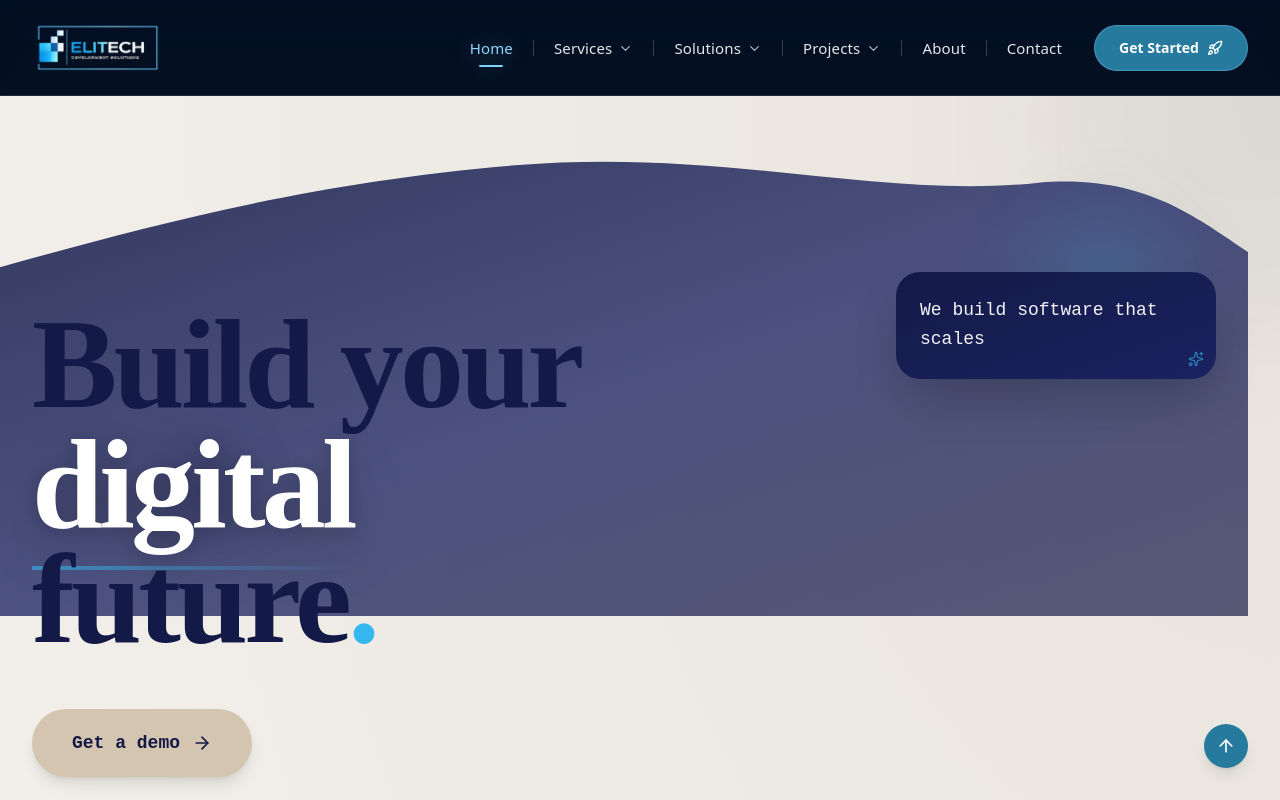
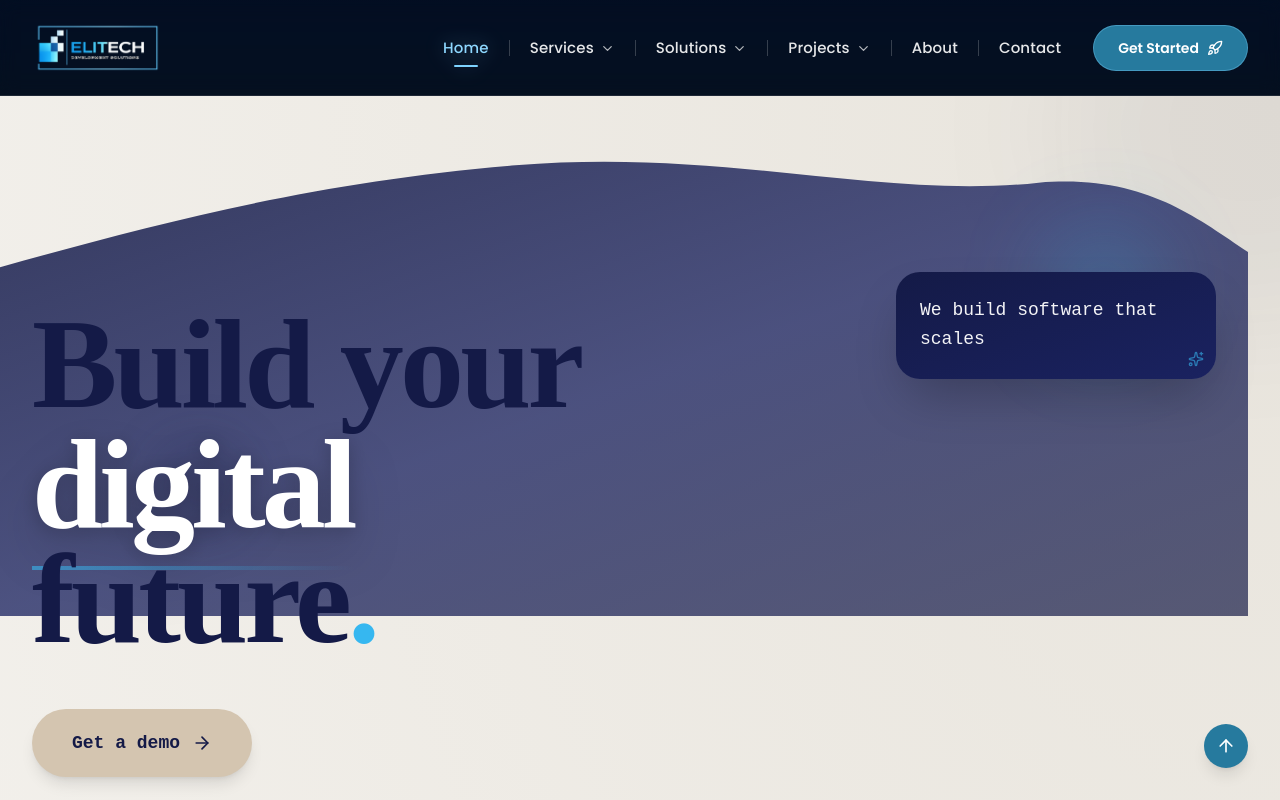
Before and after one commit to BossEl-566/Elitech_dev, a Next.js app in the folder elitech/: page / in a window 1280 px wide. Shown: the top 800 px of the page. Built offline with nearby package versions, Linux system fonts and the light colour scheme.

Commit message:
fixed  the font of the header

```diff
--- a/elitech/app/components/Header.tsx
+++ b/elitech/app/components/Header.tsx
@@ -184,7 +184,7 @@ function Header() {
   const allDesktopItems = [...menuItems, ...simpleLinks];
 
   return (
-    <header className="fixed top-0 left-0 right-0 z-50 w-full font-[var(--font-poppins)]">
+    <header className="fixed top-0 left-0 right-0 z-50 w-full font-['Poppins',sans-serif]">
       <div className="absolute inset-0 bg-[linear-gradient(180deg,rgba(3,14,35,0.88)_0%,rgba(3,14,35,0.64)_58%,rgba(3,14,35,0.18)_100%)]" />
       <div className="absolute inset-0 backdrop-blur-[8px]" />
       <div className="absolute inset-x-0 bottom-0 h-px bg-white/10" />
```
